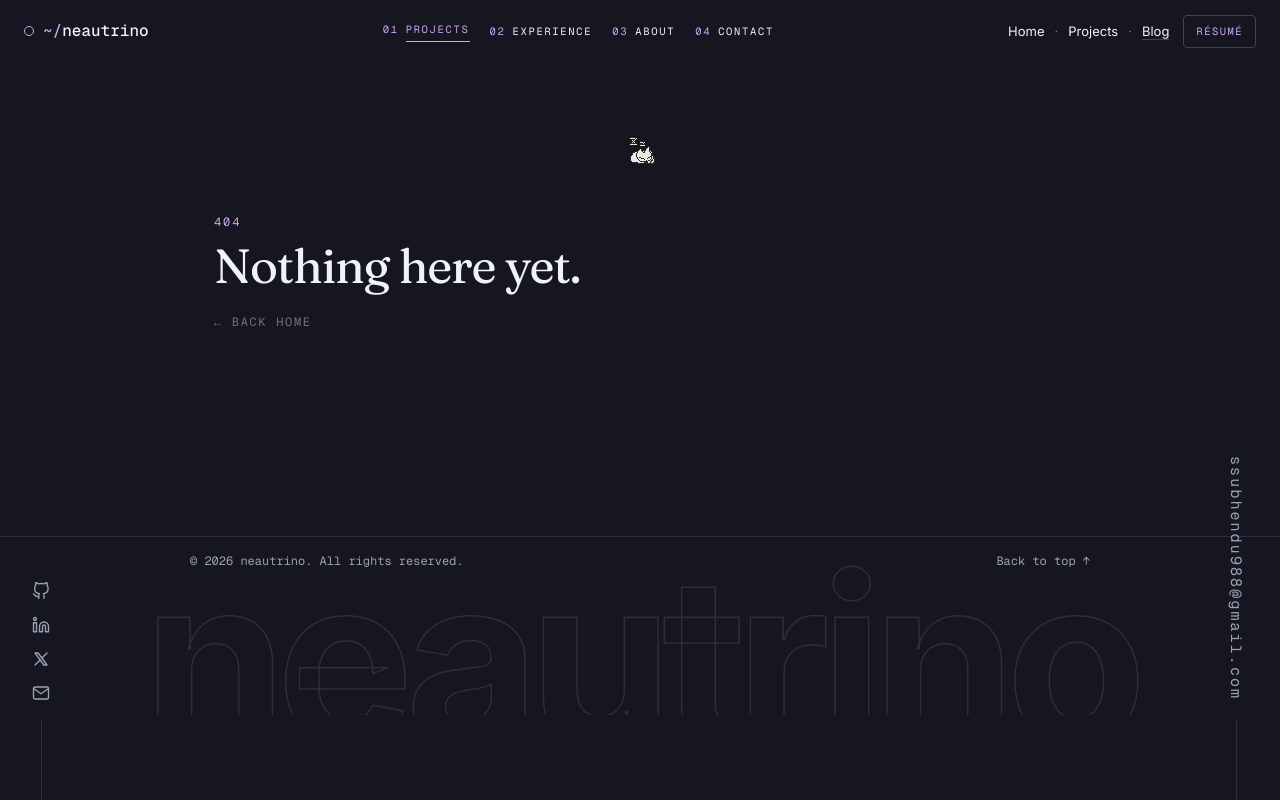
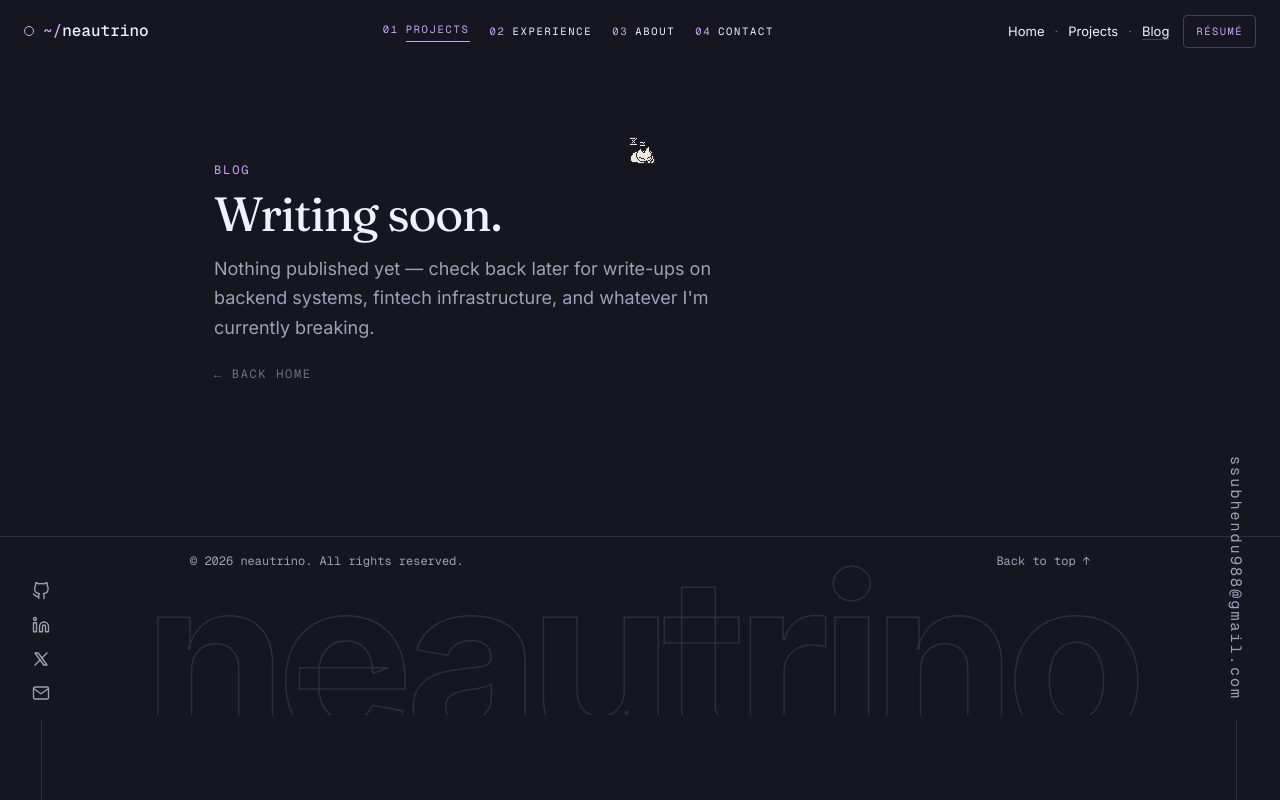
Before and after one commit to Neautrino/portfolio, a React (Vite) app: page /blog in a window 1280 px wide. Built offline with nearby package versions, Linux system fonts and the light colour scheme.

Commit message:
blog: add dedicated coming-soon page
/blog now has its own honest placeholder distinct from the generic
404 (which still covers genuinely unknown routes).

```diff
--- a/src/App.tsx
+++ b/src/App.tsx
@@ -4,6 +4,7 @@ import { Header } from './components/Header';
 import { RunningCat } from './components/RunningCat';
 import { ScrollToTop } from './components/ScrollToTop';
 import { SideRails } from './components/SideRails';
+import { Blog } from './pages/Blog';
 import { Home } from './pages/Home';
 import { NotFound } from './pages/NotFound';
 import { ProjectDetail } from './pages/ProjectDetail';
@@ -19,6 +20,7 @@ export default function App() {
         <main className="mx-auto max-w-page px-6 pb-14">
           <Routes>
             <Route path="/" element={<Home />} />
+            <Route path="/blog" element={<Blog />} />
             <Route path="/projects" element={<Projects />} />
             <Route path="/projects/:slug" element={<ProjectDetail />} />
             <Route path="*" element={<NotFound />} />
--- /dev/null
+++ b/src/pages/Blog.tsx
@@ -0,0 +1,22 @@
+import { Link } from 'react-router-dom';
+
+export function Blog() {
+  return (
+    <section className="flex min-h-[60vh] scroll-mt-24 flex-col items-start justify-center pt-[136px] pb-18">
+      <p className="font-mono text-xs tracking-[0.16em] text-accent uppercase">Blog</p>
+      <h1 className="mt-3 font-display text-4xl font-normal tracking-tight text-text sm:text-5xl">
+        Writing soon.
+      </h1>
+      <p className="mt-4 max-w-[46ch] text-lg leading-relaxed text-muted">
+        Nothing published yet — check back later for write-ups on backend systems, fintech
+        infrastructure, and whatever I'm currently breaking.
+      </p>
+      <Link
+        to="/"
+        className="mt-6 inline-flex items-center gap-1.5 font-mono text-xs tracking-[0.14em] text-dim uppercase transition-colors hover:text-accent"
+      >
+        ← Back home
+      </Link>
+    </section>
+  );
+}
```
